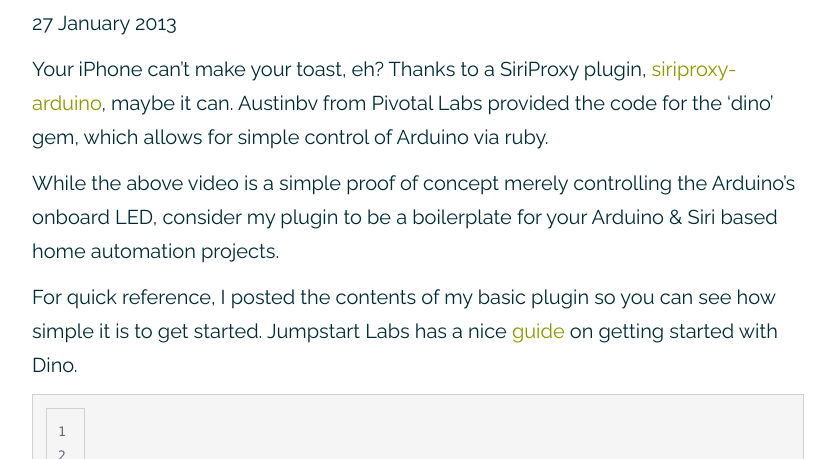
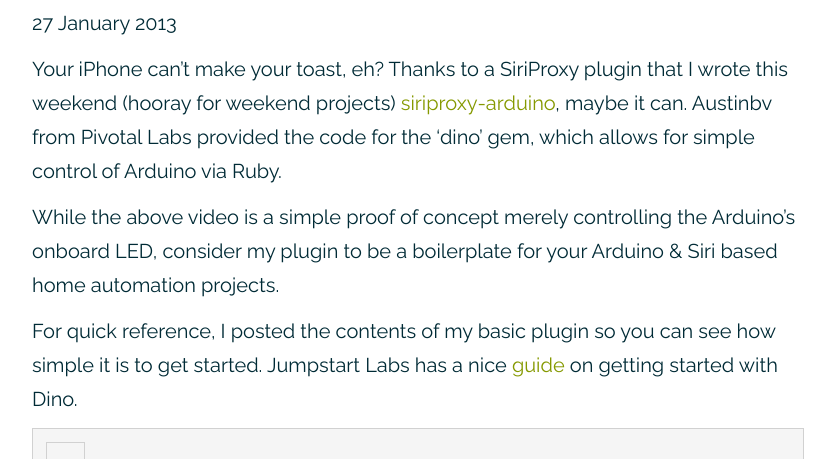
Before and after one commit to nicosuave/nicosuave.github.io, a Jekyll site: the page built from _posts/2013-01-27-Commanding-Arduino-with-Siri-via-Ruby.md, in a window 1280 px wide and 900 px high, cut to the strip 441-900 px from the top of the window. Shown: the whole strip, without its empty margins (222-1057 px from the left). Built offline with Jekyll 4.4.1, drawn with Linux system fonts in a browser that asks for light colours; nearby versions of some CDN libraries; Markdown is read by kramdown in place of the engine named in the settings; comment, search, counter and statistics services are not loaded.

Commit message:
Updated post

```diff
--- a/_posts/2013-01-27-Commanding-Arduino-with-Siri-via-Ruby.md
+++ b/_posts/2013-01-27-Commanding-Arduino-with-Siri-via-Ruby.md
@@ -8,7 +8,7 @@
 video_url: http://www.youtube.com/embed/l1QvFahhBUU
 ---
 
-Your iPhone can't make your toast, eh? Thanks to a SiriProxy plugin, [siriproxy-arduino](http://github.com/nicoritschel/siriproxy-arduino.git), maybe it can. Austinbv from Pivotal Labs provided the code for the 'dino' gem, which allows for simple control of Arduino via ruby.
+Your iPhone can't make your toast, eh? Thanks to a SiriProxy plugin that I wrote this weekend (hooray for weekend projects) [siriproxy-arduino](http://github.com/nicoritschel/siriproxy-arduino.git), maybe it can. Austinbv from Pivotal Labs provided the code for the 'dino' gem, which allows for simple control of Arduino via Ruby.
 
 While the above video is a simple proof of concept merely controlling the Arduino's onboard LED, consider my plugin to be a boilerplate for your Arduino & Siri based home automation projects.
 
```
